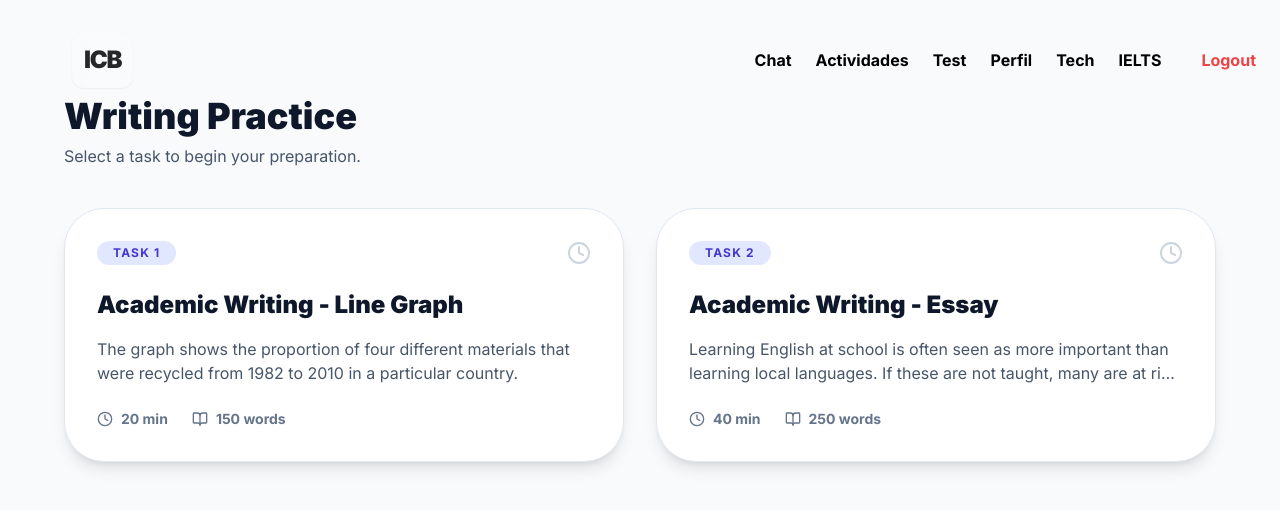
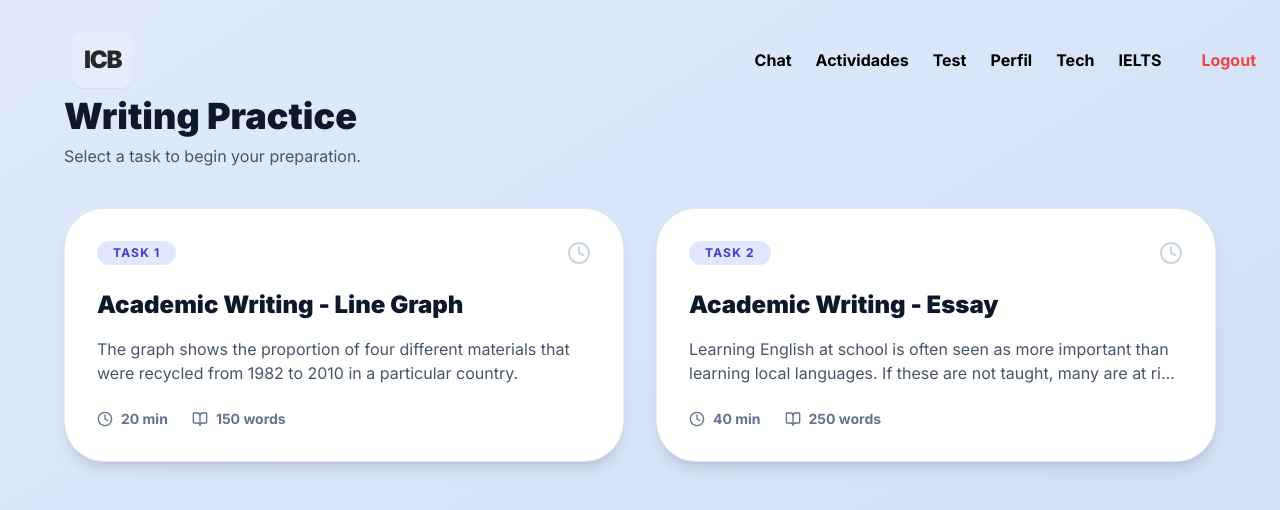
Before and after one commit to Efren-Garza-Z/gemini-3-threejs, a Next.js app: page /writing in a window 1280 px wide. Shown: the top 510 px of the page. Built offline with nearby package versions, Linux system fonts and the light colour scheme.

Commit message:
Update background to gradient on writing page
Replaces the solid bg-slate-50 background with a blue gradient for both the card selector and practice views in the IELTS writing page, enhancing visual appeal.

```diff
--- a/app/writing/page.tsx
+++ b/app/writing/page.tsx
@@ -93,7 +93,7 @@ export default function IeltsWritingPage() {
     // --- VISTA 1: SELECTOR DE CARDS ---
     if (!isStarted) {
         return (
-            <main className="min-h-screen bg-slate-50 pt-24 px-6 pb-20">
+            <main className="min-h-screen bg-gradient-to-br from-[#e0eafc] to-[#cfdef3] pt-24 px-6 pb-20">
                 <Navbar />
                 <div className="max-w-6xl mx-auto">
                     <h1 className="text-4xl font-black text-slate-900 mb-2">Writing Practice</h1>
@@ -128,7 +128,7 @@ export default function IeltsWritingPage() {
 
     // --- VISTA 2: ENTORNO DE PRÁCTICA ---
     return (
-        <main className="min-h-screen bg-slate-50 pt-24 px-4 pb-20">
+        <main className="min-h-screen bg-gradient-to-br from-[#e0eafc] to-[#cfdef3] pt-24 px-4 pb-20">
             <Navbar />
             <div className="max-w-7xl mx-auto flex flex-col gap-6 mt-6">
                 <button
```
